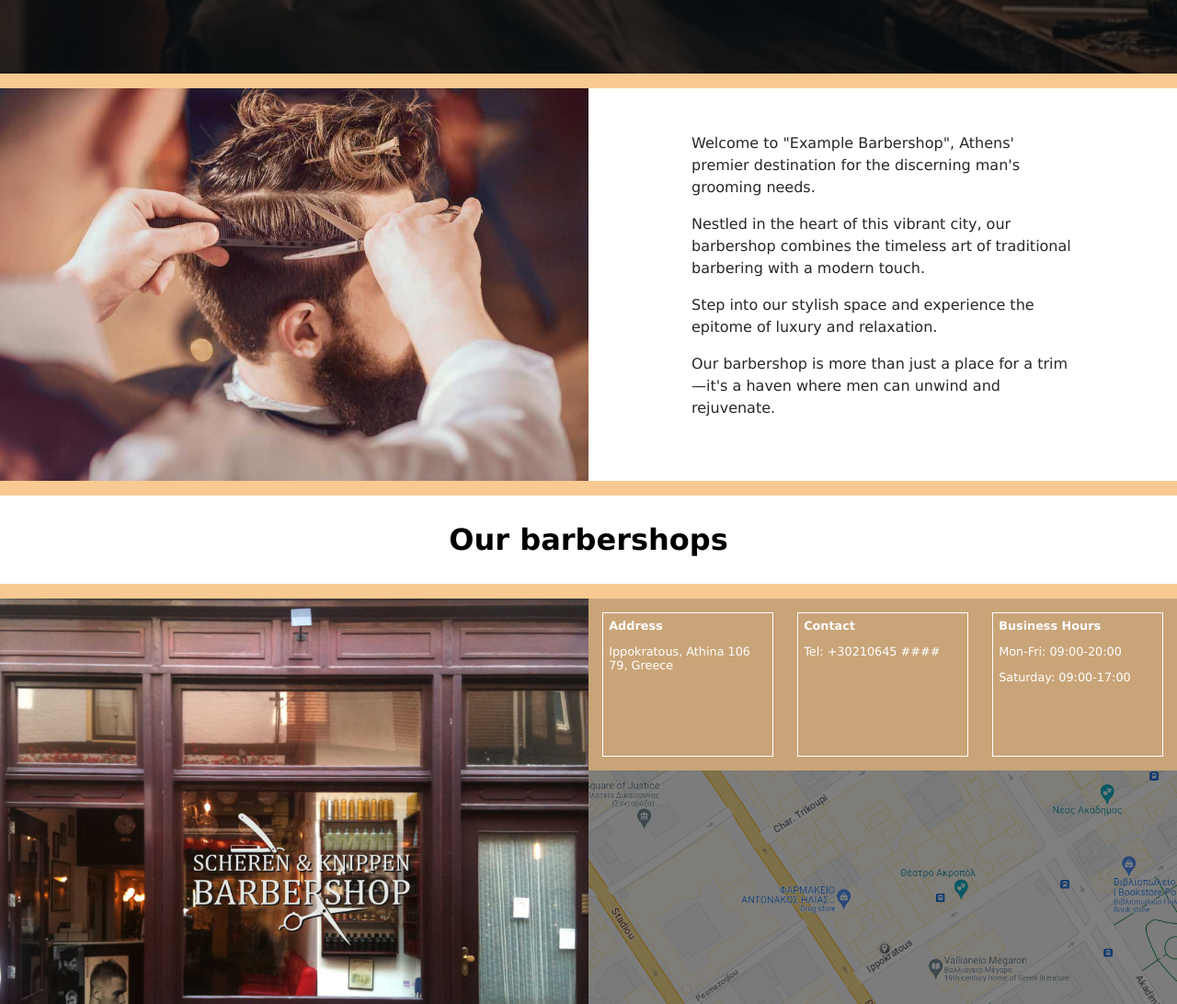
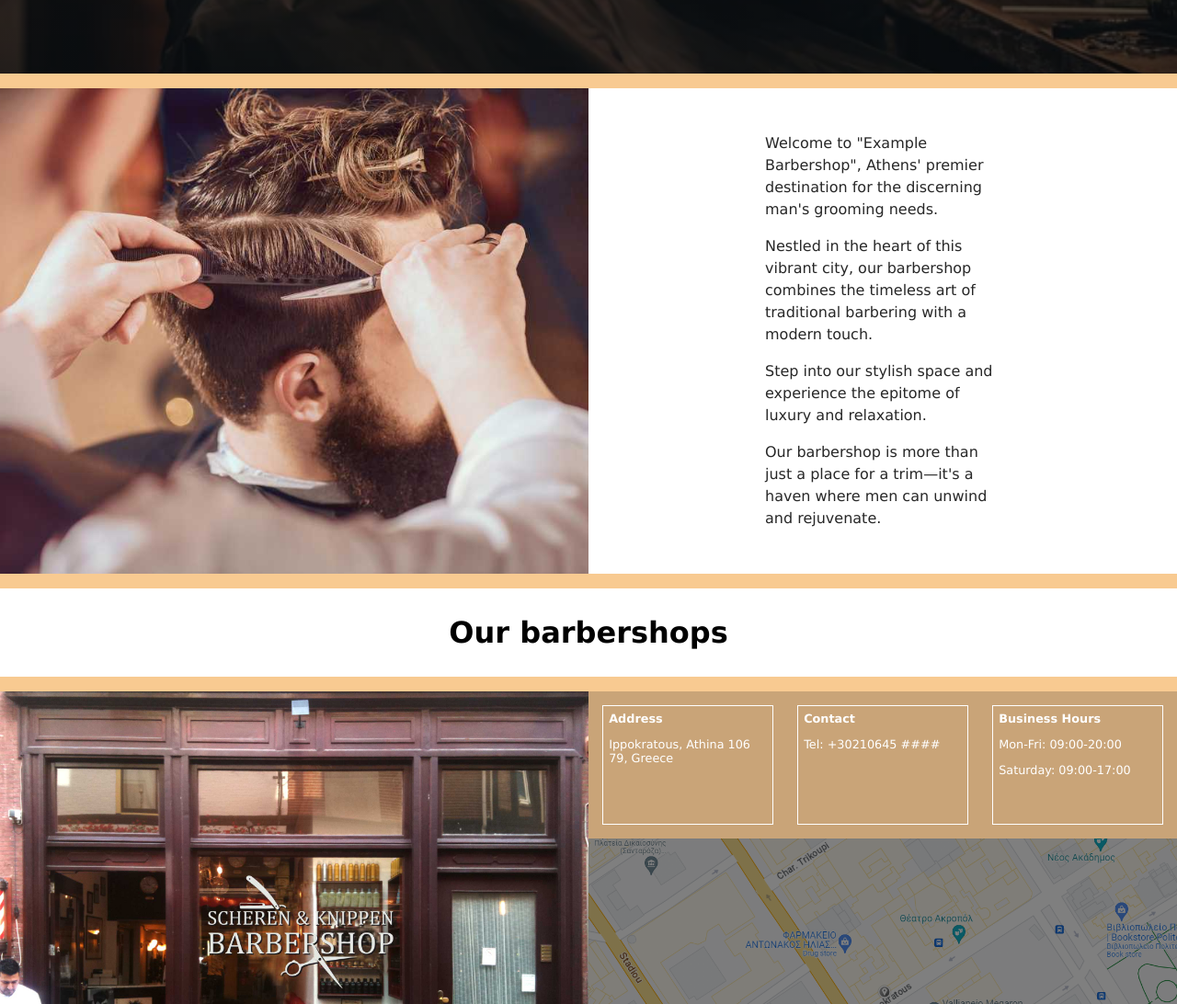
Before and after one commit to Hikyn/barbershop-project-landing, a website built with webpack: page src/index.html in a window 1280 px wide. Shown: the part 720-1812 px from the top of the page at 92% size. Built offline with nearby package versions, Linux system fonts and the light colour scheme.

Commit message:
grid fix

```diff
--- a/src/styles.scss
+++ b/src/styles.scss
@@ -26,14 +26,14 @@ body {
         display: flex;
         flex-direction: row;
         justify-content: end;
-
+        margin: 0.8em;
         button {
             box-sizing: border-box;
             padding: 0.4em;
             box-shadow: none;
             width: 2.5em;
             height: 2.5em;
-            margin: 0.3em;
+            margin: 0.8em;
             border: none;
             border-radius: 40%;
             background-color: rgba(255, 255, 255, 0.574);
@@ -103,7 +103,7 @@ body {
     }
     .description {
         display: grid;
-        grid: 1fr/1fr 1fr;
+        grid: 1fr/ repeat(2, Minmax(0, 1fr));;
         background-color: white;
 
         img {
@@ -116,13 +116,13 @@ body {
             color: rgba(0, 0, 0, 0.849);
             font-family:'Lucida Sans', 'Lucida Sans Regular', 'Lucida Grande', 'Lucida Sans Unicode', Geneva, Verdana, sans-serif;
             line-height: 1.5em;
-            margin: 2em 7em;
+            margin: 2em Max(15vw, 7em);
         }
     }
 
     .barbershops {
         display: grid;
-        grid: 70vh/1fr 1fr;
+        grid: 1fr / repeat(2, Minmax(0, 1fr));
         background-color: white;
 
         img {
@@ -140,7 +140,7 @@ body {
 
             .information {
                 display: grid;
-                grid: 1fr/1fr 1fr 1fr;
+                grid: 1fr / repeat(3, Minmax(0, 1fr));
                 background-color: $button-color-darker;
                 color: rgb(255, 255, 255);
                 padding: 2px;
```
